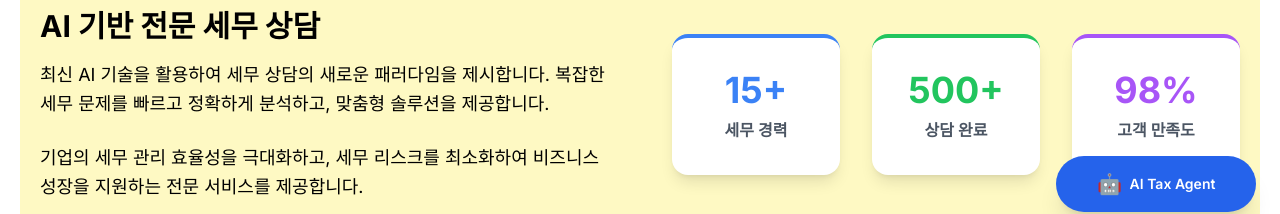
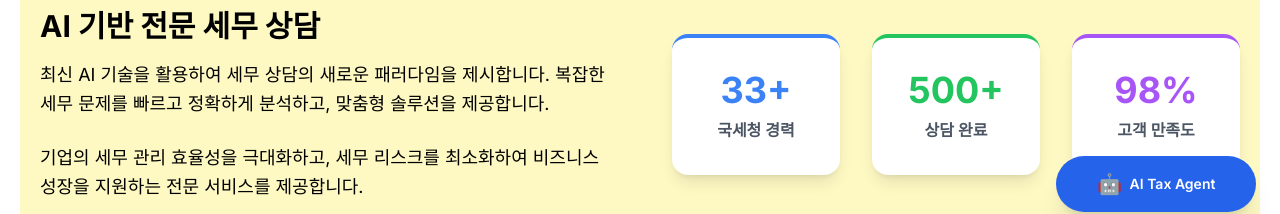
Before and after one commit to phoenixai-sw/phoenixai-tax-landing, a Next.js app: page / in a window 1280 px wide. Shown: the part 564-778 px from the top of the page. Built offline with nearby package versions, Linux system fonts and the light colour scheme.

Commit message:
Update index.js

```diff
--- a/pages/index.js
+++ b/pages/index.js
@@ -67,8 +67,8 @@ export default function Home() {
                 </div>
                 <div className="grid grid-cols-3 gap-8">
                   <div className="text-center p-8 bg-white rounded-2xl shadow-lg border-t-4 border-blue-500">
-                    <span className="text-4xl font-bold text-blue-500 block">15+</span>
-                    <div className="text-gray-600 mt-2 font-semibold">세무 경력</div>
+                    <span className="text-4xl font-bold text-blue-500 block">33+</span>
+                    <div className="text-gray-600 mt-2 font-semibold">국세청 경력</div>
                   </div>
                   <div className="text-center p-8 bg-white rounded-2xl shadow-lg border-t-4 border-green-500">
                     <span className="text-4xl font-bold text-green-500 block">500+</span>
```
